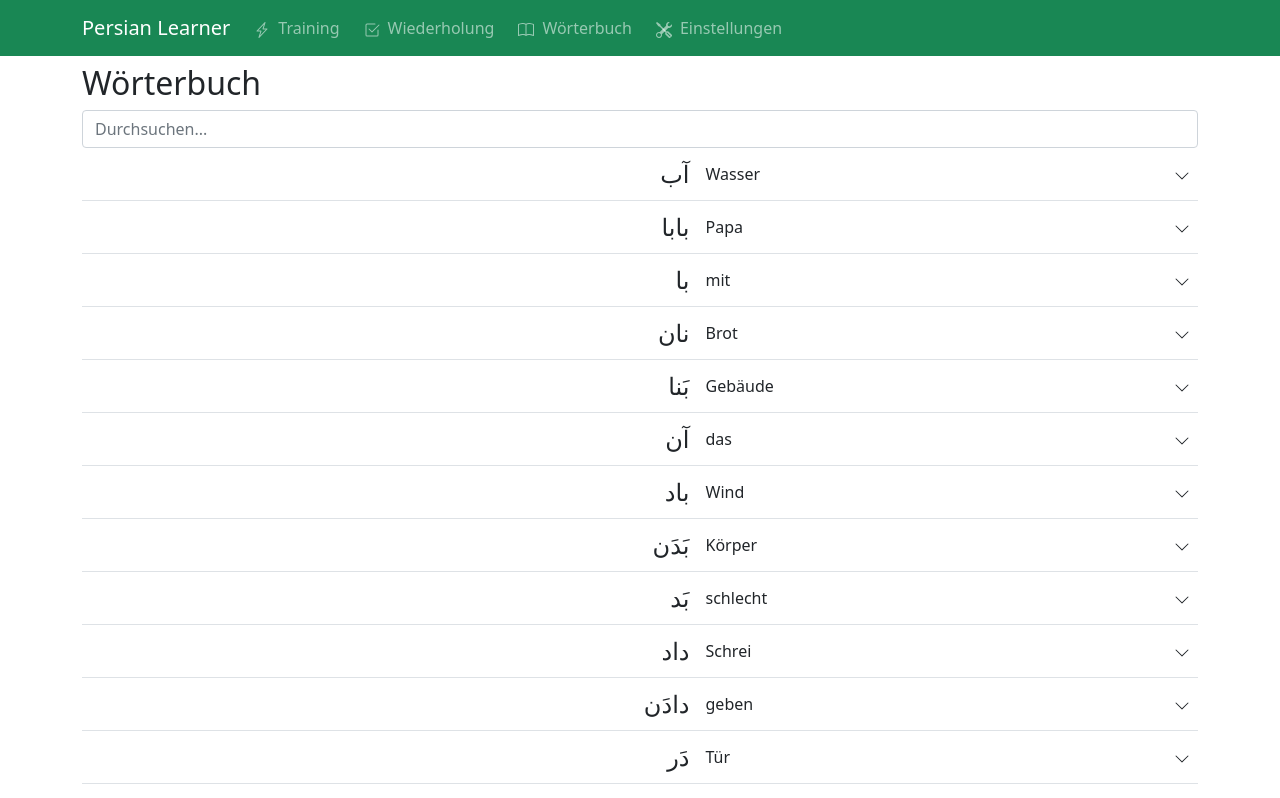
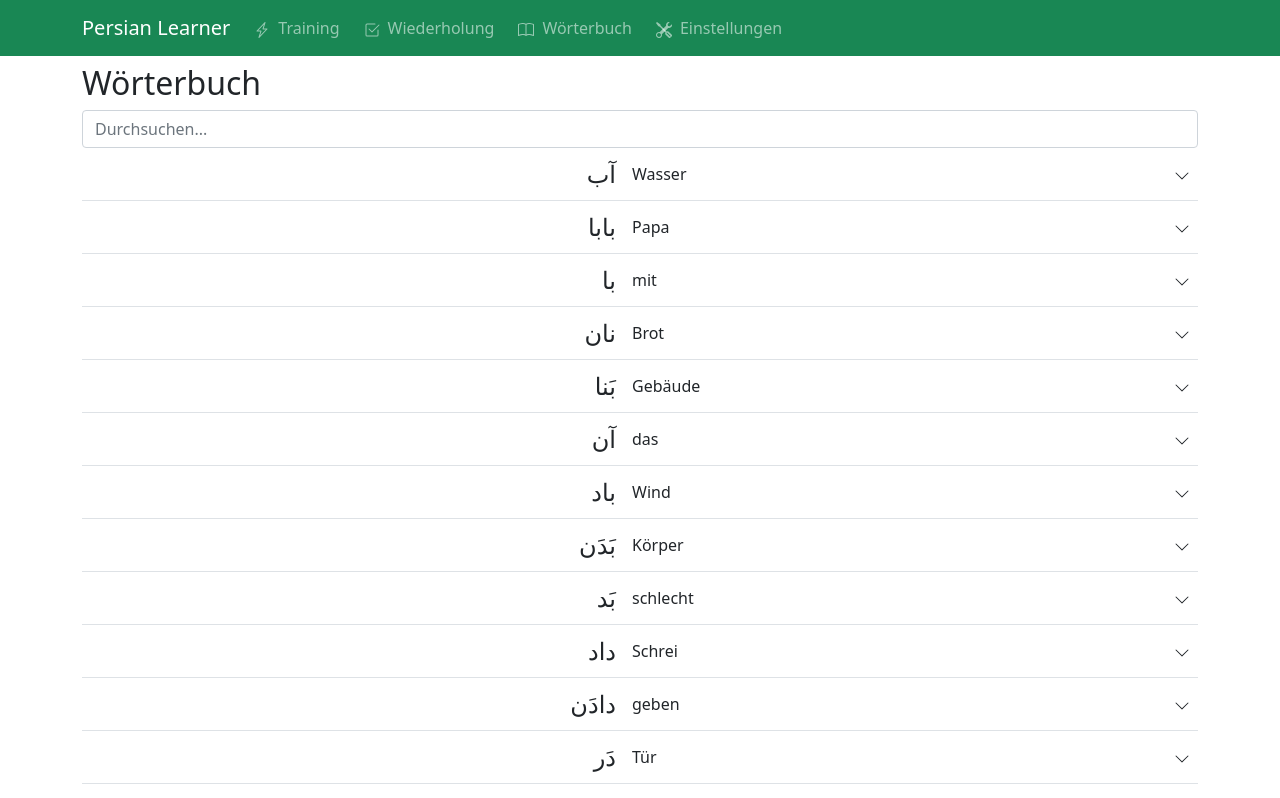
Before and after one commit to kremerd/persian-learner, a React (Create React App) app: page /dictionary in a window 1280 px wide. Shown: the top 798 px of the page. Built offline with nearby package versions, Linux system fonts and the light colour scheme.

Commit message:
fix: fixate dictionary layout

```diff
--- /dev/null
+++ b/src/features/dictionary/components/Dictionary/Dictionary.scss
@@ -0,0 +1,5 @@
+.dictionary {
+  .table {
+    table-layout: fixed;
+  }
+}
--- a/src/features/dictionary/components/Dictionary/Dictionary.tsx
+++ b/src/features/dictionary/components/Dictionary/Dictionary.tsx
@@ -3,25 +3,24 @@ import { DictionaryEntry } from '../../model/dictionaryEntry';
 import { DictionaryFilter } from '../../model/dictionaryFilter';
 import { DictionaryAccordeon } from '../DictionaryAccordeon/DictionaryAccordeon';
 import { DictionarySearch } from '../DictionarySearch/DictionarySearch';
+import './Dictionary.scss';
 
 export class Dictionary extends React.Component<{
   entries: DictionaryEntry[];
   filter: Partial<DictionaryFilter>;
   search: (searchTerm: string | null) => void;
 }> {
-  private searchRef = React.createRef<HTMLInputElement>();
-
   render(): JSX.Element {
     const { entries } = this.props;
     return (
-      <div>
+      <div className="dictionary">
         <h2>Wörterbuch</h2>
         <DictionarySearch
           currentSearch={this.props.filter?.searchTerm}
           search={(s: string | null): void => this.props.search(s)}
         >
         </DictionarySearch>
-        <table className="table dictionary">
+        <table className="table">
           <tbody>
             {entries.map(e => (<DictionaryAccordeon key={e.id} entry={e}></DictionaryAccordeon>))}
           </tbody>
--- a/src/features/dictionary/components/DictionaryAccordeon/DictionaryAccordeon.scss
+++ b/src/features/dictionary/components/DictionaryAccordeon/DictionaryAccordeon.scss
@@ -3,6 +3,8 @@
 
   td {
     vertical-align: middle;
+    hyphens: auto;
+    overflow-wrap: break-word;
 
     &:nth-child(1) {
       text-align: right;
@@ -10,7 +12,7 @@
     }
 
     &:nth-child(3) {
-      width: 0px;
+      width: 32px;
 
       svg {
         transition: 200ms ease-out transform;
```
